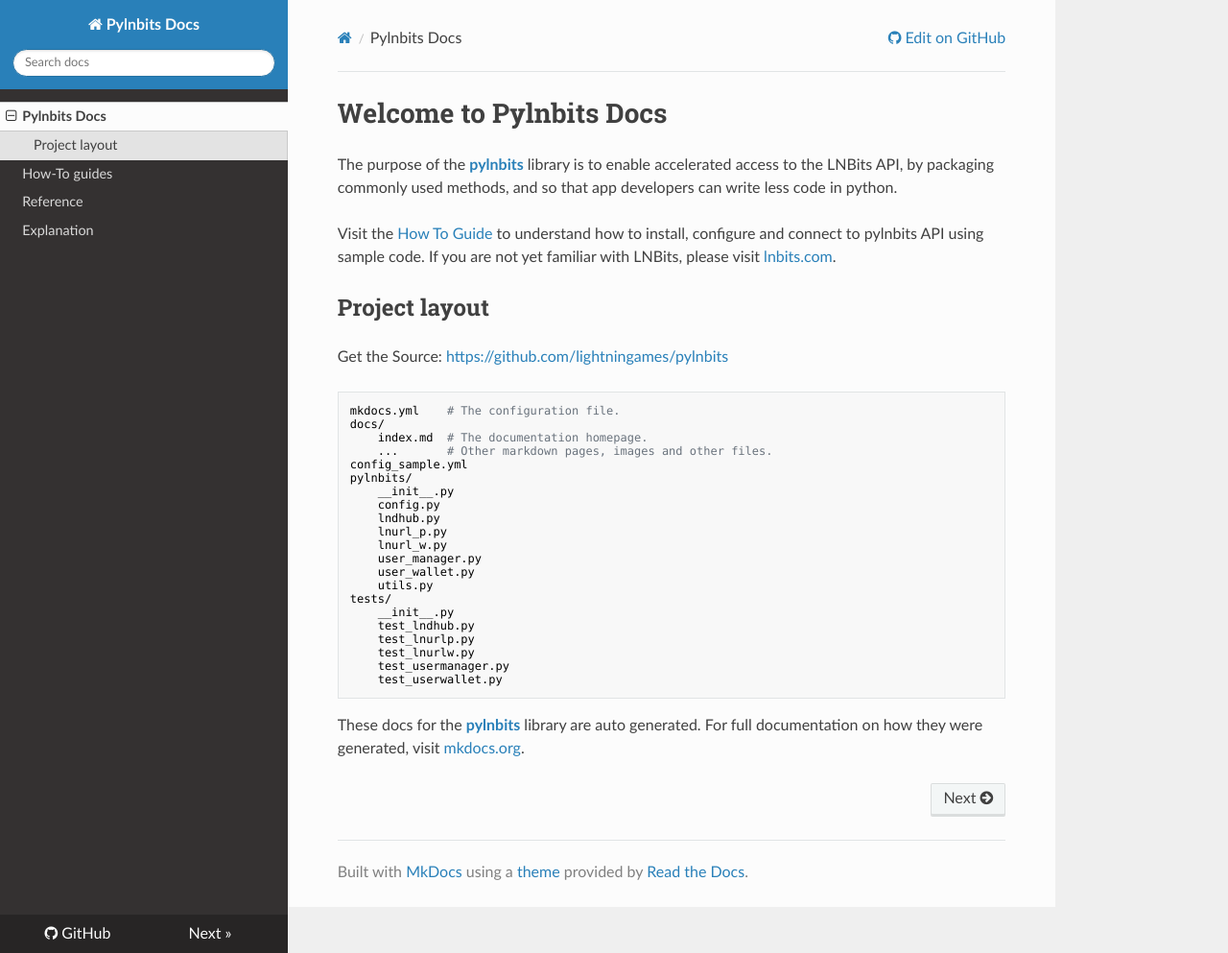
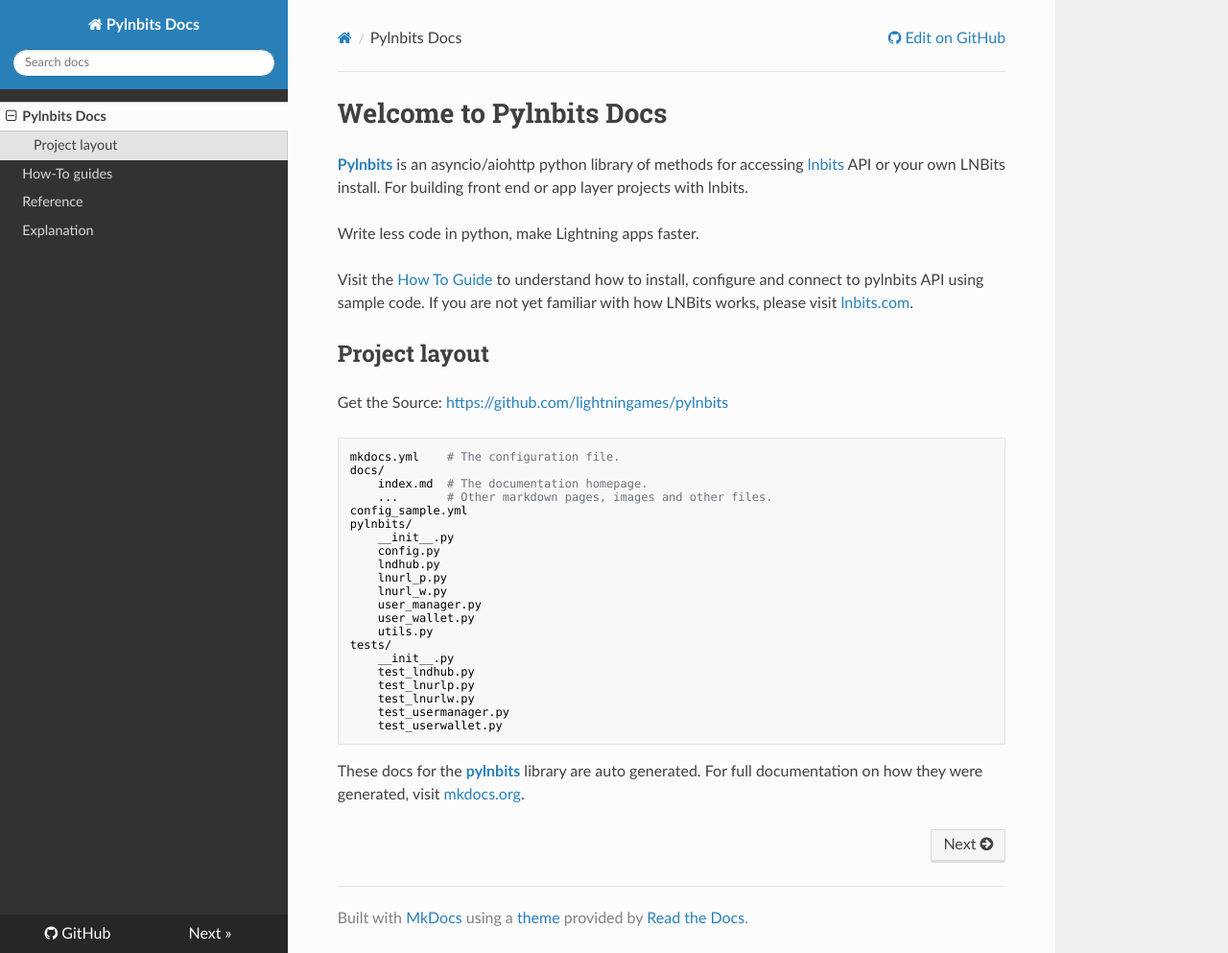
Before and after one commit to lightningames/pylnbits, an MkDocs documentation site: the page built from docs/index.md, in a window 1280 px wide and 993 px high. Shown: the whole window at 96% size. Built offline with MkDocs 1.6.1, drawn with Linux system fonts in a browser that asks for light colours; nearby versions of some CDN libraries.

Commit message:
fix descriptions

```diff
--- a/docs/index.md
+++ b/docs/index.md
@@ -1,9 +1,12 @@
 # Welcome to Pylnbits Docs
 
-The purpose of the [**pylnbits**](https://github.com/lightningames/pylnbits) library is to enable accelerated access to the LNBits API, by packaging commonly used methods, and so that app developers can write less code in python.
+[**Pylnbits**](https://github.com/lightningames/pylnbits) is an asyncio/aiohttp python library of methods for accessing [lnbits](https://github.com/lnbits/lnbits/) API or your own LNBits install. For building front end or app layer projects with lnbits.
+
+Write less code in python, make Lightning apps faster.
 
 Visit the [How To Guide](/pylnbits/how-to-guides/)
-to understand how to install, configure and connect to pylnbits API using sample code. If you are not yet familiar with LNBits, please visit [lnbits.com](https://lnbits.com).
+to understand how to install, configure and connect to pylnbits API using sample code.
+If you are not yet familiar with how LNBits works, please visit [lnbits.com](https://lnbits.com).
 
 
 ## Project layout
```
Also changed, not shown: docs/how-to-guides.md (+3 -3 lines).
